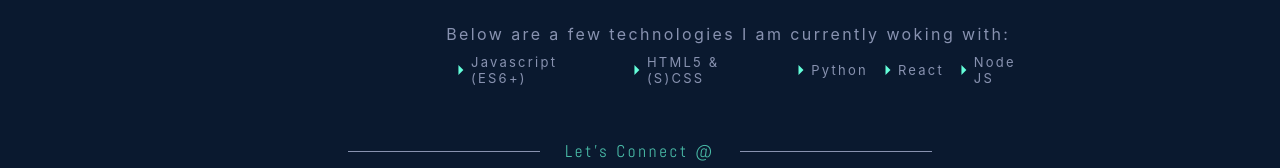
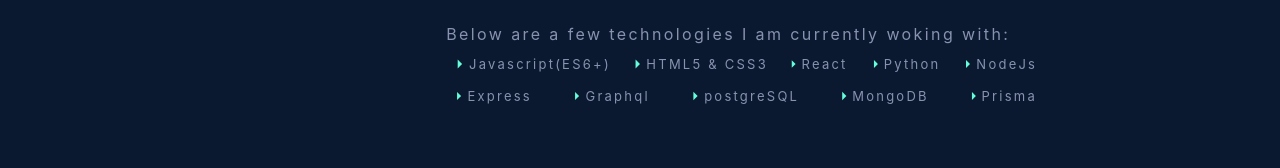
Before and after one commit to saiduddukuri411/Portfolio, a React (Create React App) app in the folder my_portfolio/: page / in a window 1280 px wide. Shown: the part 422-590 px from the top of the page. Built offline with nearby package versions, Linux system fonts and the light colour scheme.

Commit message:
updated skills with AWS and Graphql

```diff
--- a/my_portfolio/src/pages/Home/frame.js
+++ b/my_portfolio/src/pages/Home/frame.js
@@ -1,7 +1,20 @@
 import React from "react";
 import "./styles/frame.scss";
 import image from "../../images/Profile.jpg";
-import {IoMdArrowDropright} from 'react-icons/io';
+import { IoMdArrowDropright } from "react-icons/io";
+
+const technologies = [
+  "Javascript(ES6+)",
+  "HTML5 & CSS3",
+  "React",
+  "Python",
+  "NodeJs",
+  "Express",
+  "Graphql",
+  "postgreSQL",
+  "MongoDB",
+  "Prisma"
+];
 
 const Frame = () => {
   return (
@@ -29,43 +42,32 @@ const Frame = () => {
             </div>
             <div className="content1">
               <p>
-                I am a software engineer based in
-                Indianapolis. Currently, I am pursuing my masters degree from&nbsp;<span>Purdue University</span>.
+                I am a software engineer based in Indianapolis. Currently, I am
+                pursuing my masters degree from&nbsp;
+                <span>Purdue University</span>.
               </p>
             </div>
             <div className="content1">
               <p>
                 I enjoy building things that live on web.In particular I deal
                 with web apps using <span>React</span>. Besides my education, I
-                also build applications for&nbsp;<span>Purdue</span>. My
-                passion drives me to work on wide varieties of technologies and
-                my goal is to provide performant experience products.
+                also build applications for&nbsp;<span>Purdue</span>. My passion
+                drives me to work on wide varieties of technologies and my goal
+                is to provide performant experience products.
               </p>
             </div>
             <div className="content1">
               <p>Below are a few technologies I am currently woking with:</p>
             </div>
             <div className="technologies">
-              <div className="tech_cards">
-                 <IoMdArrowDropright  className="right_icon" />
-                 <h7>Javascript (ES6+)</h7>
-              </div>
-              <div className="tech_cards">
-                 <IoMdArrowDropright  className="right_icon" />
-                 <h7>HTML5 & (S)CSS</h7>
-              </div>
-              <div className="tech_cards">
-                 <IoMdArrowDropright  className="right_icon" />
-                 <h7>Python</h7>
-              </div>
-              <div className="tech_cards">
-                 <IoMdArrowDropright  className="right_icon" />
-                 <h7>React</h7>
-              </div>
-              <div className="tech_cards">
-                 <IoMdArrowDropright  className="right_icon" />
-                 <h7>Node JS</h7>
-              </div>
+              {technologies.map((tech) => {
+                return (
+                  <div className="tech_cards">
+                    <IoMdArrowDropright className="right_icon" />
+                    <h7>{tech}</h7>
+                  </div>
+                );
+              })}
             </div>
           </div>
         </div>
--- a/my_portfolio/src/pages/Home/styles/frame.scss
+++ b/my_portfolio/src/pages/Home/styles/frame.scss
@@ -179,7 +179,9 @@
         .technologies {
           width: 100%;
           // height: 45px;
+          max-width: 600px;
           // border:1px solid white;
+          flex-wrap: wrap;
           margin-top: 10px;
           display: flex;
           align-items: center;
@@ -191,6 +193,7 @@
             justify-content: center;
             margin-left: 5px;
             margin-right: 5px;
+            margin-bottom: 12px;
             .right_icon {
               color: $lightning;
               font-size: 20px;
@@ -198,6 +201,7 @@
             h7 {
               font-size: 13px;
               letter-spacing: 0.14rem;
+              width: 100%;
             }
           }
         }
```
Also changed, not shown: 1 other file (tests, documents, lock files or other folders).
